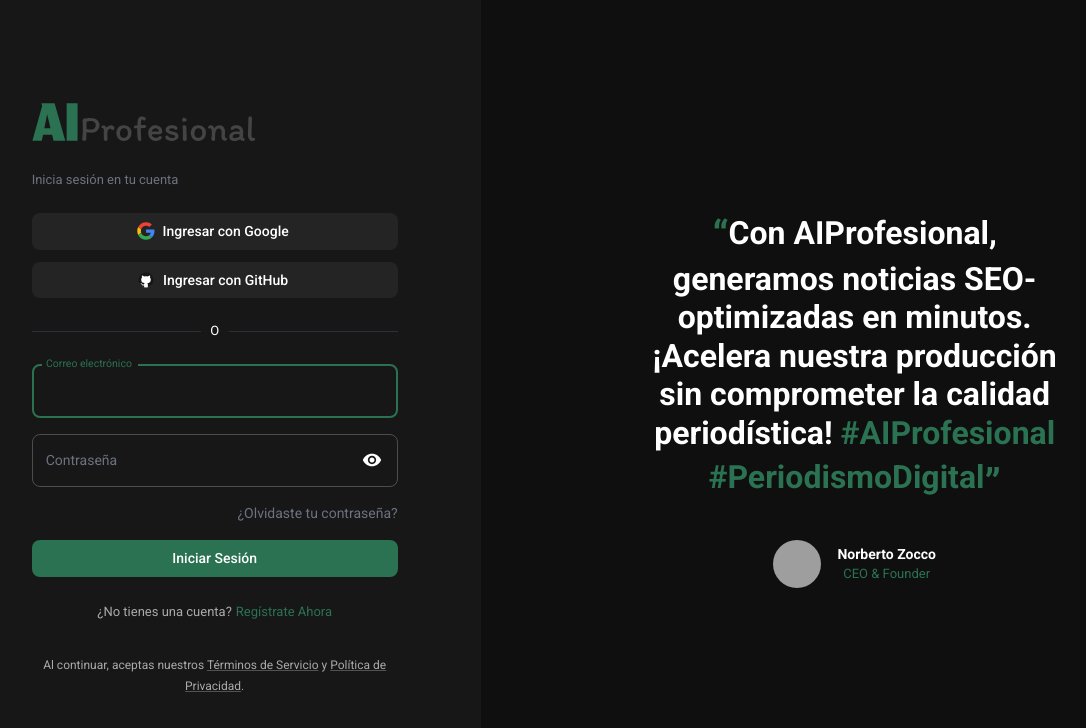
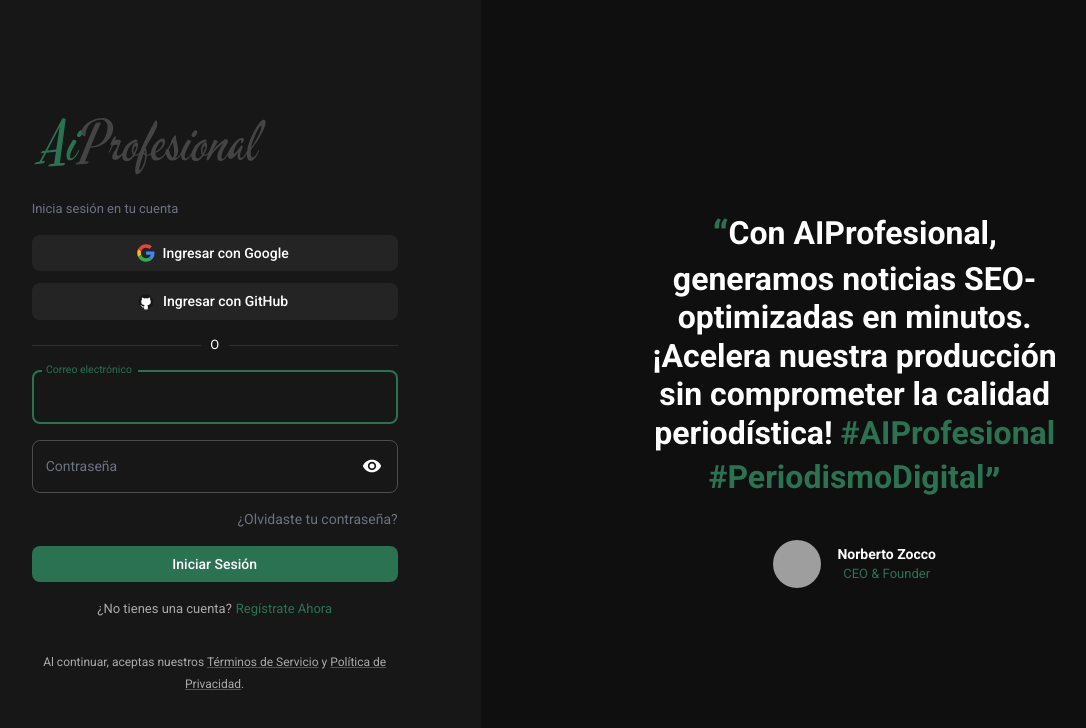
Before and after one commit to FacuLitterio/mvp-aiprofesional, a React (Vite) app: page /login in a window 1280 px wide. Shown: the top 728 px of the page, without its empty margins (52-1138 px from the left). Built offline with nearby package versions, Linux system fonts and the light colour scheme; grey boxes are pictures that could not be loaded.

Commit message:
Update logo asset name in LoginPage and adjust Stack spacing for improved layout consistency.

```diff
--- a/src/pages/LoginPage.tsx
+++ b/src/pages/LoginPage.tsx
@@ -12,7 +12,7 @@
   TextField,
   Typography,
 } from "@mui/material"
-import AIProfesionalLogo from "common/assets/AIProfesionalLogo.svg"
+import AIProfesionalLogo from "common/assets/AIProfesional-Logo.svg"
 import GithubButton from "common/components/Buttons/GithubButton"
 import GoogleButton from "common/components/Buttons/GoogleButton"
 import { FORGOT_PASSWORD_PATH, REGISTER_PATH, ROOT_PATH } from "common/routes"
@@ -60,7 +60,7 @@
             justifyContent: "center",
           }}
         >
-          <Stack spacing={3}>
+          <Stack spacing={2}>
             {/* Logo */}
             <Box>
               <Box
@@ -68,8 +68,7 @@
                 src={AIProfesionalLogo}
                 alt="AIProfesional Logo"
                 sx={{
-                  height: "auto",
-                  width: "auto",
+                  width: 240,
                 }}
               />
             </Box>
```
Also changed, not shown: src/common/assets/AIProfesional-Logo.svg (added).
